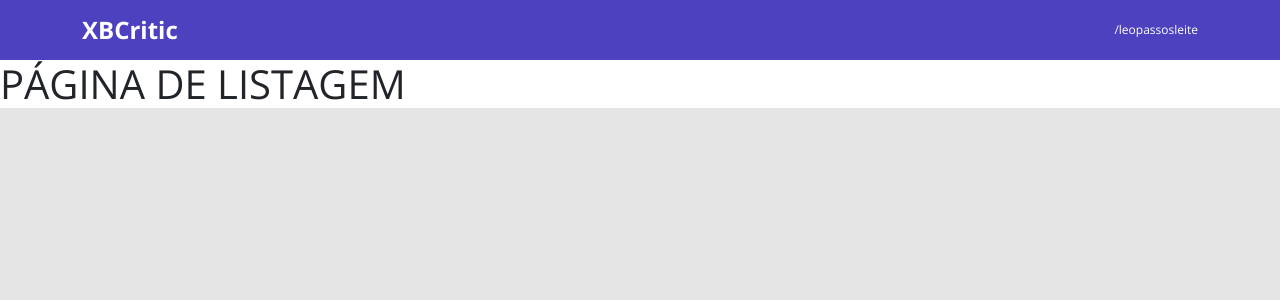
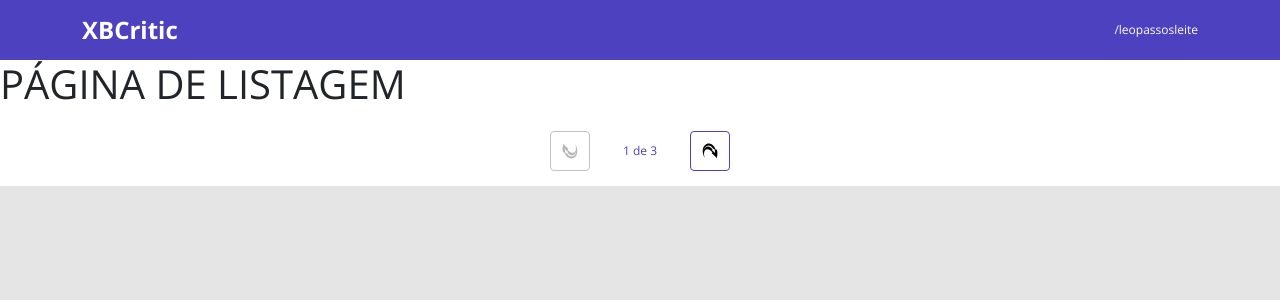
Before and after one commit to leopassosleite/xbcritic, a React (Create React App) app in the folder frontend/: page /filmes in a window 1280 px wide. Shown: the top 300 px of the page. Built offline with nearby package versions, Linux system fonts and the light colour scheme.

Commit message:
Pagination Layout

```diff
--- a/frontend/package.json
+++ b/frontend/package.json
@@ -14,6 +14,7 @@
     "bootstrap": "^5.1.3",
     "react": "^18.0.0",
     "react-dom": "^18.0.0",
+    "react-icons": "^4.3.1",
     "react-router-dom": "^6.3.0",
     "react-scripts": "5.0.1",
     "typescript": "^4.4.2",
--- a/frontend/src/components/form/index.tsx
+++ b/frontend/src/components/form/index.tsx
@@ -1,4 +1,5 @@
 import React from 'react'
+
 
 function Form() {
         const movie = {
--- a/frontend/src/components/pages/Listing/index.tsx
+++ b/frontend/src/components/pages/Listing/index.tsx
@@ -1,11 +1,15 @@
 import React from 'react'
+import Pagination from '../Pagination'
 
 function Listing() {
-  return (
-    <h1>
-        PÁGINA DE LISTAGEM
-    </h1>
-  )
+    return (
+        <div>
+            <h1>
+                PÁGINA DE LISTAGEM
+            </h1>
+            <Pagination />
+        </div>
+    )
 }
 
 export default Listing
--- /dev/null
+++ b/frontend/src/components/pages/Pagination/index.tsx
@@ -0,0 +1,20 @@
+import React from 'react'
+import './styles.css'
+import { GiWideArrowDunk } from "react-icons/gi";
+
+function Pagination() {
+    return (
+        <div className="xbcritic-pagination-container">
+            <div className="xbcritic-pagination-box">
+                <button className="xbcritic-pagination-button" disabled={true} >
+                    <GiWideArrowDunk />
+                </button>
+                <p>{`${1} de ${3}`}</p>
+                <button className="xbcritic-pagination-button" disabled={false}>
+                    <GiWideArrowDunk className="xbcritic-flip-horizontal" />
+                </button>
+            </div></div>
+    )
+}
+
+export default Pagination
--- /dev/null
+++ b/frontend/src/components/pages/Pagination/styles.css
@@ -0,0 +1,42 @@
+.xbcritic-pagination-container {
+    padding: 15px 0;
+    display: flex;
+    justify-content: center;
+    align-items: center;
+}
+
+.xbcritic-pagination-box {
+    width: 180px;
+    display: flex;
+    justify-content: space-between;
+    align-items: center;
+}
+
+.xbcritic-pagination-box form {
+    width: 100%;
+    display: flex;
+}
+
+.xbcritic-pagination-button {
+    width: 40px;
+    height: 40px;
+    border-radius: 4px;
+    background-color: white;
+    display: flex;
+    justify-content: center;
+    align-items: center;
+    border: 1px solid var(--color-primary);
+    cursor: pointer;
+}
+
+.xbcritic-pagination-button:disabled {
+    border: 1px solid #c2c2c2;
+    cursor: unset;
+    transform: rotate(180deg);
+}
+
+.xbcritic-pagination-container p {
+    margin: 0;
+    font-size: 12px;
+    color: var(--color-primary);
+}
```
Also changed, not shown: 1 other file (tests, documents, lock files or other folders). Lines whose indentation alone changed are shown as unchanged.
